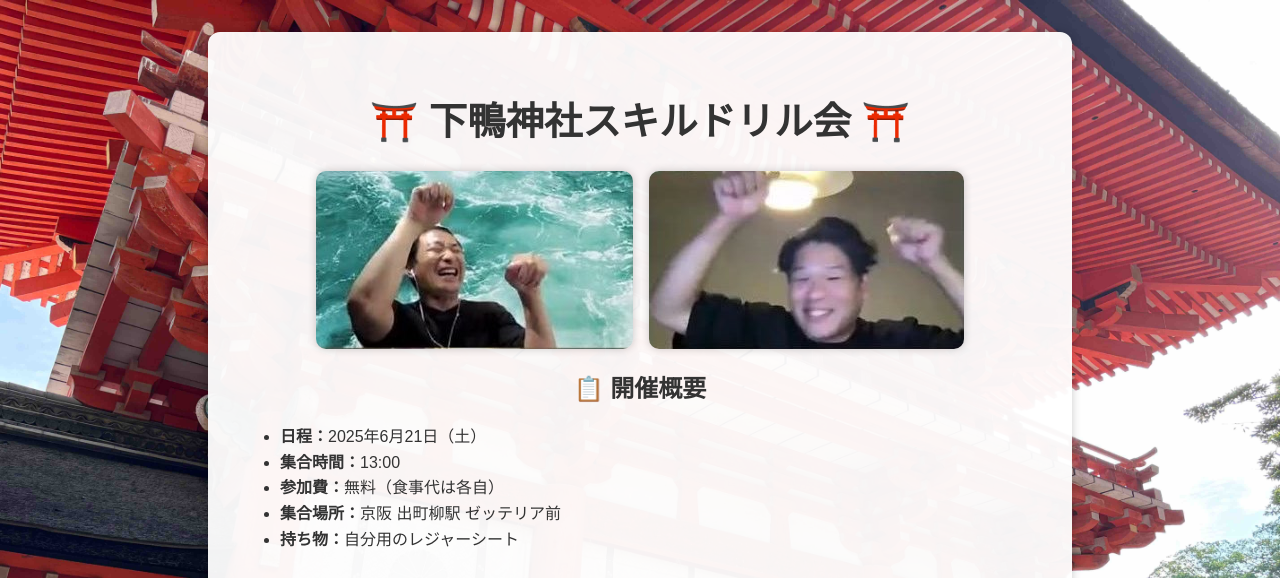
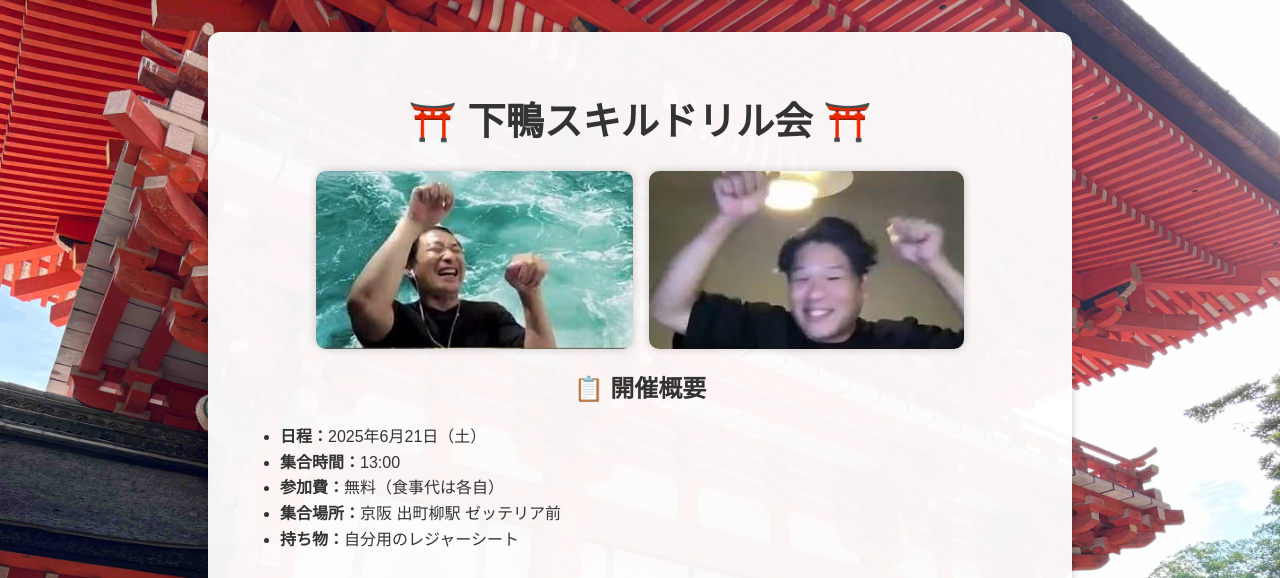
Before and after one commit to kyamaguchi81/shimogamo-skilldrill-lp, a plain HTML site: page index.html in a window 1280 px wide. Shown: the top 578 px of the page. Drawn offline with Linux system fonts and the light colour scheme.

Commit message:
タイトルの表記から神社を削除

```diff
--- a/index.html
+++ b/index.html
@@ -2,7 +2,7 @@
 <html lang="ja">
 <head>
   <meta charset="UTF-8">
-  <title>下鴨神社スキルドリル会</title>
+  <title>下鴨スキルドリル会</title>
   <meta name="viewport" content="width=device-width, initial-scale=1.0">
   <meta name="robots" content="noindex, nofollow">
   <style>
@@ -67,7 +67,7 @@
 </head>
 <body>
   <div class="container">
-    <h1 class="no-break">⛩️ 下鴨神社スキルドリル会 ⛩️</h1>
+    <h1 class="no-break">⛩️ 下鴨スキルドリル会 ⛩️</h1>
     <div class="image-row">
       <img src="img/host1.jpg" alt="主催者1">
       <img src="img/host2.jpg" alt="主催者2">
```
